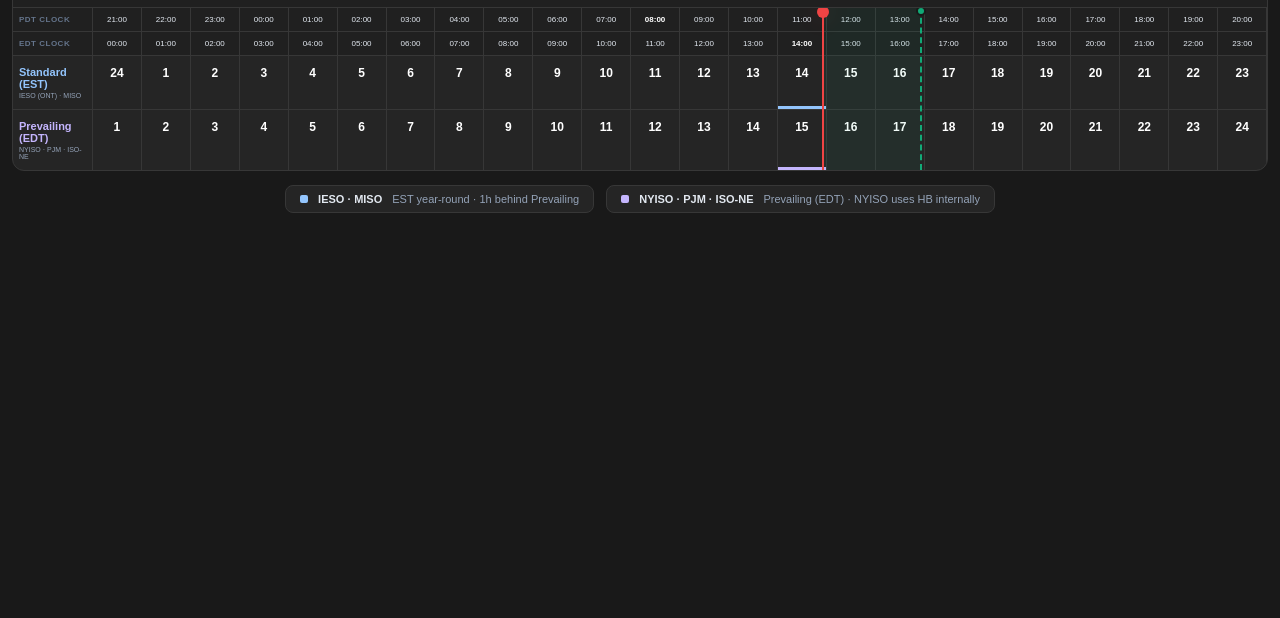
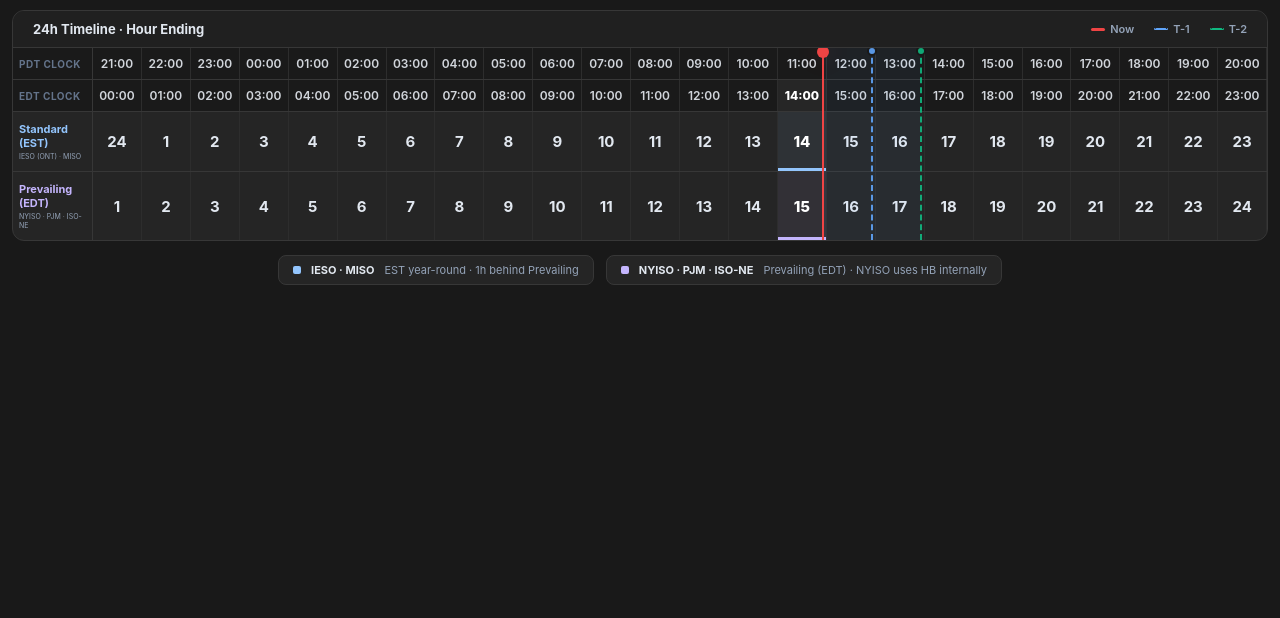
Before and after one commit to kpanzer/tools, a plain HTML site: page docs/trading_timeline.html in a window 1280 px wide. Shown: the part 182-800 px from the top of the page. Drawn offline with Linux system fonts and the light colour scheme.

Commit message:
Update trading timeline: system font, T-1/T-2 needles, countdown timer, PDT clock cleanup

```diff
--- a/docs/trading_timeline.html
+++ b/docs/trading_timeline.html
@@ -10,7 +10,7 @@
   body {
     background: #191919;
     color: #f1f5f9;
-    font-family: Arial, Helvetica, sans-serif;
+    font-family: -apple-system, BlinkMacSystemFont, "Segoe UI", Helvetica, "Apple Color Emoji", Arial, sans-serif, "Segoe UI Emoji", "Segoe UI Symbol";
     min-height: 100vh;
     padding: 16px 12px;
   }
@@ -63,9 +63,19 @@
   @keyframes pulse { 0%,100%{opacity:1} 50%{opacity:0.35} }
   @keyframes glow { 0%,100%{box-shadow:0 0 10px rgba(239,68,68,0.6)} 50%{box-shadow:0 0 24px rgba(239,68,68,0.2)} }
 
-  .est-line { font-size: 13px; color: #94a3b8; }
+  .est-line {
+    font-size: 20px;
+    color: #93c5fd;
+    font-weight: 700;
+    margin-top: 2px;
+  }
   .est-line .val { color: #93c5fd; font-weight: 700; }
-  .est-line .dim { color: #64748b; margin-left: 4px; }
+  .est-line .he-tag {
+    color: #93c5fd;
+    font-weight: 800;
+    margin-left: 10px;
+    font-size: 22px;
+  }
 
   .top-cards { display: flex; gap: 12px; align-items: stretch; flex-wrap: wrap; }
 
@@ -83,6 +93,21 @@
 
   .trading-card .he-value { font-size: 32px; font-weight: 700; color: #ffffff; line-height: 1; }
   .trading-card .sub { font-size: 11px; color: #34d399; margin-top: 4px; font-weight: 700; }
+
+  .countdown-wrap {
+    margin-top: 10px; padding-top: 10px;
+    border-top: 1px solid rgba(16,185,129,0.2);
+  }
+  .countdown-label {
+    font-size: 9px; color: #64748b; text-transform: uppercase;
+    letter-spacing: 0.8px; font-weight: 700; margin-bottom: 2px;
+  }
+  .countdown-value {
+    font-size: 22px; font-weight: 700; color: #34d399;
+    font-variant-numeric: tabular-nums; letter-spacing: -0.5px;
+  }
+  .countdown-value.urgent { color: #ef4444; }
+  .countdown-value.warning { color: #fbbf24; }
 
   .deadline-box {
     background: #252525; border: 1px solid #373737;
@@ -121,30 +146,37 @@
   .timeline-legend .right { display: flex; gap: 20px; font-size: 11px; color: #94a3b8; font-weight: 600; }
   .legend-item { display: flex; align-items: center; gap: 5px; }
   .legend-swatch { display: inline-block; width: 14px; height: 3px; border-radius: 2px; }
+  .legend-swatch.dashed { border-top: 2px dashed; height: 0; background: none; }
 
   .tl-scroll { overflow: hidden; position: relative; }
-  .tl-scroll::-webkit-scrollbar { height: 6px; }
-  .tl-scroll::-webkit-scrollbar-track { background: #252525; border-radius: 3px; }
-  .tl-scroll::-webkit-scrollbar-thumb { background: #2f2f2f; border-radius: 3px; }
 
   .tl-inner { position: relative; }
 
-  .clock-ruler { display: flex; border-bottom: 1px solid #373737; background: #202020; width: 100%; }
+  .clock-ruler { display: flex; border-bottom: 1px solid #373737; background: #1a1a1a; width: 100%; }
 
   .ruler-label {
-    width: 80px; min-width: 80px; padding: 7px 6px;
-    font-size: 8px; color: #64748b; text-transform: uppercase;
+    width: 80px; min-width: 80px; padding: 8px 6px;
+    font-size: 10px; color: #64748b; text-transform: uppercase;
     letter-spacing: 0.5px; border-right: 1px solid #373737;
     display: flex; align-items: center; font-weight: 700;
   }
 
+
   .ruler-cell {
-    flex: 1; min-width: 0; text-align: center; padding: 7px 0;
-    font-size: 8px; font-weight: 500; color: #e2e8f0;
-    border-right: 1px solid #373737;
+    flex: 1; min-width: 0; text-align: center; padding: 8px 0;
+    font-size: 12px; font-weight: 600; color: #9ca3af;
+    border-right: 1px solid #2d2d2d;
+    display: flex; align-items: center; justify-content: center;
   }
 
-  .ruler-cell.active { color: #ffffff; font-weight: 700; }
+  .ruler-cell.active { font-weight: 800; background: rgba(255,255,255,0.05); }
+
+  /* EDT ruler: white text */
+  #ruler .ruler-cell { color: #d1d5db; }
+  #ruler .ruler-cell.active { color: #ffffff; }
+
+  /* PDT ruler: same style as EDT, no highlighting */
+  #pruler .ruler-cell { color: #d1d5db; }
 
   .iso-row { display: flex; }
   .iso-row + .iso-row { border-top: 1px solid #373737; }
@@ -161,18 +193,20 @@
   .iso-row-label.ept .name { color: #c4b5fd; }
 
   .hour-cell {
-    flex: 1; min-width: 0; text-align: center; padding: 10px 0;
-    font-size: 12px; font-weight: 600; color: #ffffff;
-    border-right: 1px solid #373737; position: relative;
+    flex: 1; min-width: 0; text-align: center; padding: 14px 0;
+    font-size: 15px; font-weight: 700; color: #e2e8f0;
+    border-right: 1px solid #2d2d2d; position: relative;
+    display: flex; align-items: center; justify-content: center;
   }
 
-  .hour-cell.now-est { color: #ffffff; font-weight: 800; }
-  .hour-cell.now-ept { color: #ffffff; font-weight: 800; }
+  .hour-cell.now-est { color: #ffffff; font-weight: 800; background: rgba(147,197,253,0.08); }
+  .hour-cell.now-ept { color: #ffffff; font-weight: 800; background: rgba(196,181,253,0.08); }
   .peak-icon { display: none; }
   .active-bar { position: absolute; bottom: 0; left: 0; width: 100%; height: 3px; display: none; }
   .active-bar.est { background: #93c5fd; }
   .active-bar.ept { background: #c4b5fd; }
 
+  /* NOW needle — solid red */
   #needle-now {
     position: absolute; top: 0; bottom: 0; width: 2px;
     background: #ef4444; z-index: 20; pointer-events: none;
@@ -185,26 +219,47 @@
   }
 
   #needle-now .lbl {
-    position: absolute; top: -22px; left: -26px;
+    position: absolute; top: -22px; left: -18px;
     font-size: 10px; font-weight: 700; color: #ef4444;
     background: #191919; padding: 2px 6px; border-radius: 4px;
     white-space: nowrap; border: 1px solid rgba(239,68,68,0.4);
   }
 
-  #needle-dl {
+  /* T-1 needle — dashed blue */
+  #needle-t1 {
     position: absolute; top: 0; bottom: 0; width: 0;
-    border-left: 2px dashed #10b981;
+    border-left: 2px dashed #60a5fa;
     z-index: 18; pointer-events: none; opacity: 0.9;
   }
 
-  #needle-dl .dot {
+  #needle-t1 .dot {
+    position: absolute; top: -2px; left: -6px;
+    width: 10px; height: 10px; border-radius: 50%;
+    background: #60a5fa; border: 2px solid #191919;
+  }
+
+  #needle-t1 .lbl {
+    position: absolute; top: -22px; left: -14px;
+    font-size: 10px; font-weight: 700; color: #60a5fa;
+    background: #191919; padding: 2px 6px; border-radius: 4px;
+    white-space: nowrap; border: 1px solid rgba(96,165,250,0.4);
+  }
+
+  /* T-2 needle — dashed green */
+  #needle-t2 {
+    position: absolute; top: 0; bottom: 0; width: 0;
+    border-left: 2px dashed #10b981;
+    z-index: 17; pointer-events: none; opacity: 0.9;
+  }
+
+  #needle-t2 .dot {
     position: absolute; top: -2px; left: -6px;
     width: 10px; height: 10px; border-radius: 50%;
     background: #10b981; border: 2px solid #191919;
   }
 
-  #needle-dl .lbl {
-    position: absolute; top: -22px; left: -38px;
+  #needle-t2 .lbl {
+    position: absolute; top: -22px; left: -14px;
     font-size: 10px; font-weight: 700; color: #10b981;
     background: #191919; padding: 2px 6px; border-radius: 4px;
     white-space: nowrap; border: 1px solid rgba(16,185,129,0.4);
@@ -212,7 +267,7 @@
 
   #shade {
     position: absolute; top: 0; bottom: 0;
-    background: rgba(16,185,129,0.06);
+    background: rgba(96,165,250,0.05);
     z-index: 1; pointer-events: none; display: none;
   }
 
@@ -239,13 +294,17 @@
           <div class="live-badge"><div class="live-dot"></div>LIVE</div>
         </div>
       </div>
-      <div class="est-line">EST: <span class="val" id="v-est"></span><span class="dim" id="v-esthe"></span></div>
+      <div class="est-line">EST <span class="val" id="v-est"></span><span class="he-tag" id="v-esthe"></span></div>
     </div>
     <div class="top-cards">
       <div class="trading-card">
         <div class="label">Trading for (ONT)</div>
         <div class="he-value" id="v-tf"></div>
         <div class="sub">EST</div>
+        <div class="countdown-wrap">
+          <div class="countdown-label">Time remaining</div>
+          <div class="countdown-value" id="v-countdown"></div>
+        </div>
       </div>
       <div class="deadline-box">
         <div class="title">Bid / Offer Deadlines</div>
@@ -261,7 +320,8 @@
       <div class="left">24h Timeline · Hour Ending</div>
       <div class="right">
         <span class="legend-item"><span class="legend-swatch" style="background:#ef4444;"></span> Now</span>
-        <span class="legend-item"><span class="legend-swatch" style="background:#10b981;"></span> 2h Deadline</span>
+        <span class="legend-item"><span class="legend-swatch dashed" style="border-color:#60a5fa;"></span> T-1</span>
+        <span class="legend-item"><span class="legend-swatch dashed" style="border-color:#10b981;"></span> T-2</span>
       </div>
     </div>
     <div class="tl-scroll" id="tl-scroll">
@@ -271,8 +331,9 @@
         <div class="iso-row" id="est-row"></div>
         <div class="iso-row" id="ept-row"></div>
         <div id="shade"></div>
-        <div id="needle-now"><div class="dot"></div><div class="lbl" id="v-nlbl"></div></div>
-        <div id="needle-dl"><div class="dot"></div><div class="lbl">+2h DEADLINE</div></div>
+        <div id="needle-now"><div class="dot"></div><div class="lbl" id="v-nlbl">Now</div></div>
+        <div id="needle-t1"><div class="dot"></div><div class="lbl">T-1</div></div>
+        <div id="needle-t2"><div class="dot"></div><div class="lbl">T-2</div></div>
       </div>
     </div>
   </div>
@@ -300,7 +361,6 @@ function fmtDate(d) {
 }
 
 function tradingFor(estH){
-  // Current EST hour + 3 = flow start hour, HE = flow start + 1
   let he = estH + 3 + 1;
   if (he > 24) he -= 24;
   return he;
@@ -308,12 +368,12 @@ function tradingFor(estH){
 
 // Build static DOM once
 (function build(){
-  // Pacific Ruler — each column shows the PDT hour that matches the EDT column
+  // Pacific Ruler
   const pruler=document.getElementById('pruler');
   const prl=document.createElement('div'); prl.className='ruler-label'; prl.textContent='PDT Clock';
   pruler.appendChild(prl);
   for(let i=0;i<24;i++){
-    const pdtH=(i-3+24)%24; // EDT column i → PDT is 3h behind
+    const pdtH=(i-3+24)%24;
     const c=document.createElement('div');
     c.className='ruler-cell'; c.id='prc'+i;
     c.textContent=p2(pdtH)+':00';
@@ -341,8 +401,7 @@ function tradingFor(estH){
     c.className='hour-cell'; c.id='ec'+i;
     const he=i===0?24:i;
     c.dataset.he=he;
-    const t=document.createTextNode(he);
-    c.appendChild(t);
+    c.appendChild(document.createTextNode(he));
     const bar=document.createElement('div');
     bar.className='active-bar est'; bar.id='eb'+i;
     c.appendChild(bar);
@@ -359,18 +418,15 @@ function tradingFor(estH){
     c.className='hour-cell'; c.id='pc'+i;
     const he=i+1>24?1:i+1;
     c.dataset.he=he;
-    const t=document.createTextNode(he);
-    c.appendChild(t);
+    c.appendChild(document.createTextNode(he));
     const bar=document.createElement('div');
     bar.className='active-bar ept'; bar.id='pb'+i;
     c.appendChild(bar);
     pr.appendChild(c);
   }
-
-  // Let flexbox handle sizing — no fixed min-width
 })();
 
-let prevH=-1, scrolled=false;
+let prevH=-1;
 
 function tick(){
   const now=new Date();
@@ -388,25 +444,33 @@ function tick(){
   const tf=tradingFor(est);
   document.getElementById('v-tf').textContent='HE '+tf;
 
-  // Highlight active hour (only on hour change)
+  // Countdown: time remaining in the current hour (resets every hour from 59:59 to 00:00)
+  const remMin = 59 - um;
+  const remSec = 59 - us;
+  const countdownEl = document.getElementById('v-countdown');
+  countdownEl.textContent = p2(remMin) + ':' + p2(remSec);
+  // Color: green > 15 min, yellow 5-15 min, red < 5 min
+  if(remMin < 5) countdownEl.className = 'countdown-value urgent';
+  else if(remMin < 15) countdownEl.className = 'countdown-value warning';
+  else countdownEl.className = 'countdown-value';
+
+  // Highlight active hour
   if(edt!==prevH){
     for(let i=0;i<24;i++){
-      // Pacific Ruler
-      document.getElementById('prc'+i).className=i===pdt?'ruler-cell active':'ruler-cell';
+      // Pacific Ruler — no highlighting
+      document.getElementById('prc'+i).className='ruler-cell';
       // EDT Ruler
       document.getElementById('rc'+i).className=i===edt?'ruler-cell active':'ruler-cell';
 
       // EST
       const ec=document.getElementById('ec'+i);
-      const enow=i===edt;
-      ec.className='hour-cell'+(enow?' now-est':'');
-      document.getElementById('eb'+i).style.display=enow?'block':'none';
+      ec.className='hour-cell'+(i===edt?' now-est':'');
+      document.getElementById('eb'+i).style.display=i===edt?'block':'none';
 
       // EPT
       const pc=document.getElementById('pc'+i);
-      const pnow=i===edt;
-      pc.className='hour-cell'+(pnow?' now-ept':'');
-      document.getElementById('pb'+i).style.display=pnow?'block':'none';
+      pc.className='hour-cell'+(i===edt?' now-ept':'');
+      document.getElementById('pb'+i).style.display=i===edt?'block':'none';
     }
     prevH=edt;
   }
@@ -414,18 +478,29 @@ function tick(){
   // Needles
   const CW=getCW();
   const nL=LW+edt*CW+prog*CW;
-  const dH=(edt+2)%24;
-  const dL=LW+dH*CW+prog*CW;
 
+  // T-1 = 1 hour ahead of now
+  const t1H=(edt+1)%24;
+  const t1L=LW+t1H*CW+prog*CW;
+
+  // T-2 = 2 hours ahead of now
+  const t2H=(edt+2)%24;
+  const t2L=LW+t2H*CW+prog*CW;
+
+  // NOW — solid red
   document.getElementById('needle-now').style.left=nL+'px';
-  document.getElementById('v-nlbl').textContent='NOW '+p2(edt)+':'+p2(um);
-  document.getElementById('needle-dl').style.left=dL+'px';
+  document.getElementById('v-nlbl').textContent='Now';
 
+  // T-1 — dashed blue
+  document.getElementById('needle-t1').style.left=t1L+'px';
+
+  // T-2 — dashed green
+  document.getElementById('needle-t2').style.left=t2L+'px';
+
+  // Shade between Now and T-2
   const sh=document.getElementById('shade');
-  if(dL>nL){ sh.style.left=nL+'px'; sh.style.width=(dL-nL)+'px'; sh.style.display='block'; }
+  if(t2L>nL){ sh.style.left=nL+'px'; sh.style.width=(t2L-nL)+'px'; sh.style.display='block'; }
   else { sh.style.display='none'; }
-
-  // No scroll needed — everything fits
 }
 
 tick();
```
